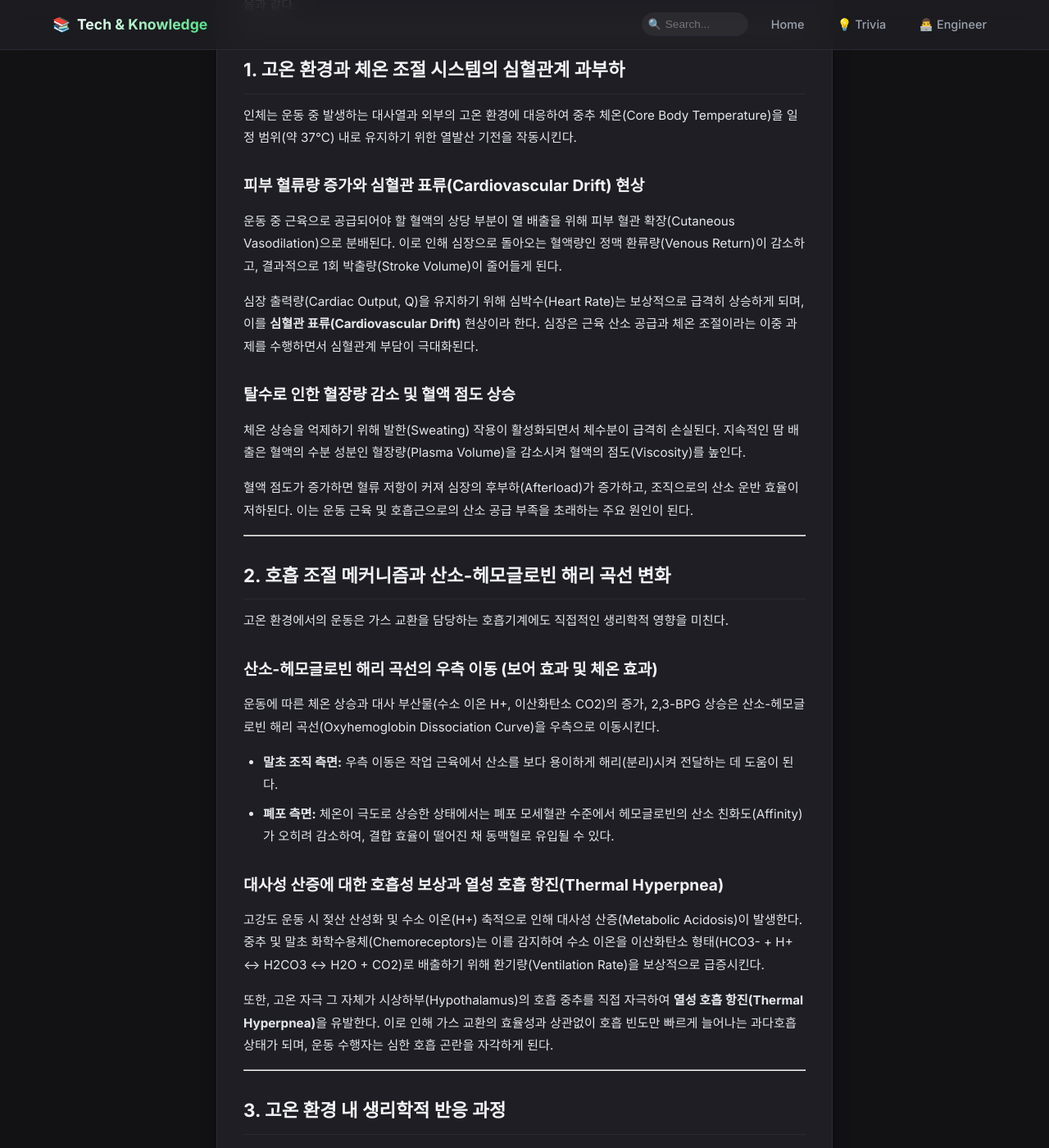
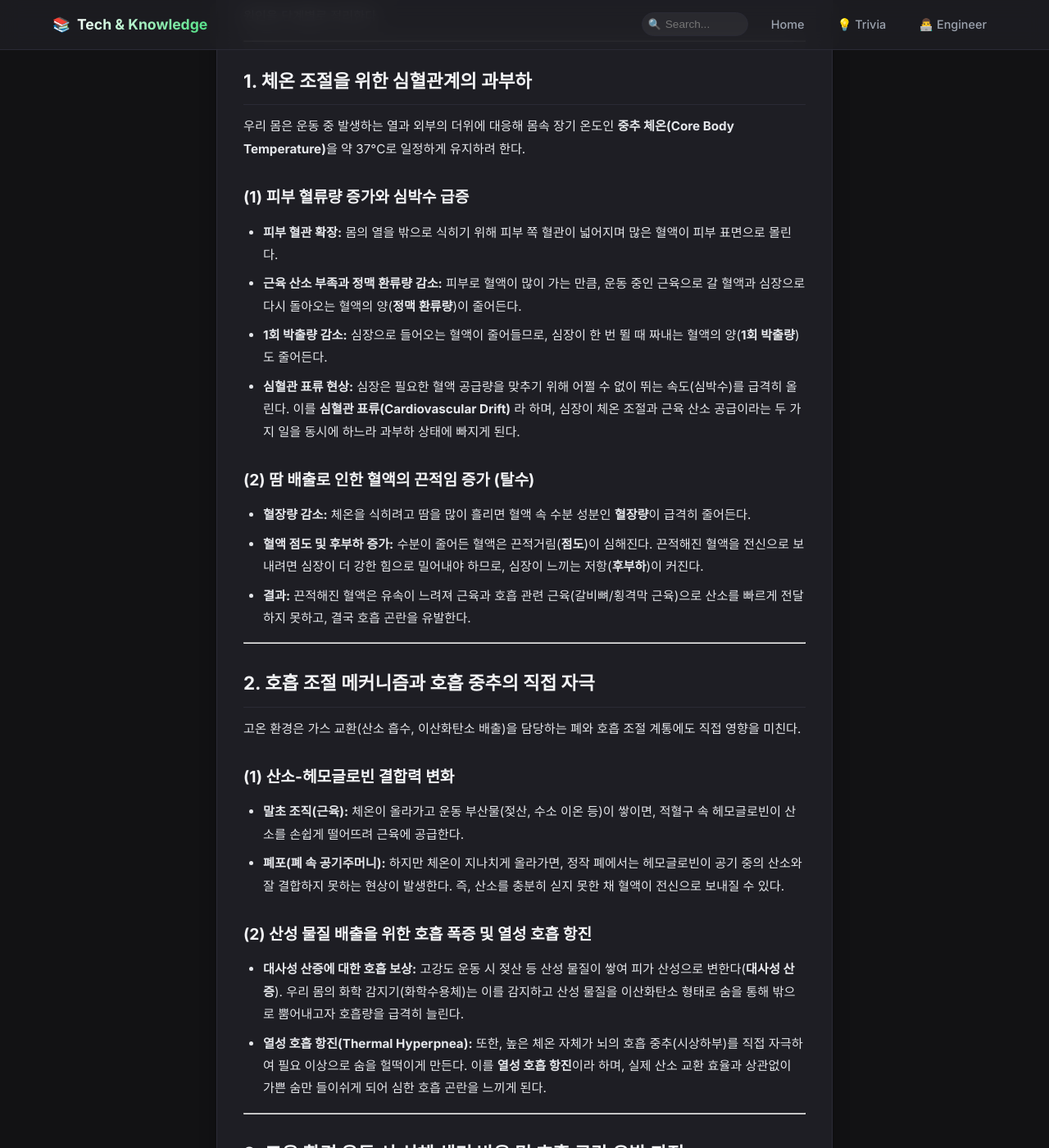
Before and after one commit to ethanpark0726/blog_automation, a Jekyll site: the page built from _posts/ko/2026-07-10-더우면 왜 더 숨이 찰까 고온 환경 운동 시 호흡 곤란의 생리학적 원인과 대처법.md, in a window 1280 px wide and 1400 px high, scrolled down 572 px. Shown: the whole window at 82% size. Built offline with Jekyll 4.4.1, drawn with Linux system fonts in a browser that asks for light colours; some of the changed text lies outside the part shown.

Commit message:
Add tranlation only template, add a review note, revised the korean post

````diff
--- a/_posts/ko/2026-07-10-더우면 왜 더 숨이 찰까 고온 환경 운동 시 호흡 곤란의 생리학적 원인과 대처법.md
+++ b/_posts/ko/2026-07-10-더우면 왜 더 숨이 찰까 고온 환경 운동 시 호흡 곤란의 생리학적 원인과 대처법.md
@@ -20,95 +20,131 @@ topic_id: crossfit-heat-science
 post_id: crossfit-heat-science-d1e480f2
 description: 더운 곳에서 운동할 때 숨이 턱 막히는 이유가 궁금했니? 아빠와 함께 체온 조절, 탈수, 산소 요구량 증가 등 과학적인 원리를 쉽고 재미있는 비유로 알아보자! 안전한 운동을 위한 꿀팁도 놓치지 마!
 ---
-# 고온 환경에서의 고강도 운동 시 호흡 곤란이 발생하는 생리학적 메커니즘
+# # 고온 환경에서의 고강도 운동 시 호흡 곤란이 발생하는 생리학적 메커니즘
 
-크로스핏이나 고강도 인터벌 트레이닝(HIIT) 등 신체적 부하가 큰 운동을 수행할 때, 고온 환경이나 난방이 가동되는 실내 공간에서는 유독 심한 숨가쁨과 호흡 곤란(Dyspnea)을 경험하게 된다. 이는 단순한 체력 저하 때문이 아니라, 체온 조절 기전과 심혈관계, 호흡기계가 복합적으로 작용하여 발생하는 생리학적 스트레스의 결과이다.
+크로스핏이나 고강도 인터벌 트레이닝(HIIT) 등 신체적 부하가 큰 운동을 수행할 때, 고온 환경이나 난방이 가동되는 실내 공간에서는 유독 심한 숨가쁨과 호흡 곤란을 경험하게 된다. 이는 단순한 체력 저하 때문이 아니라, 체온 조절 시스템과 심장, 폐가 복합적으로 과부하를 받기 때문에 나타나는 신체 반응이다.
 
-고온 환경에서 운동할 때 신체 내부에서 일어나는 유기적인 변화와 호흡 가쁨을 유발하는 생리학적 원인은 다음과 같다.
+의학적·생리학적 전문 지식이 없어도 쉽게 이해할 수 있도록 고온 환경에서 일어나는 신체 변화와 호흡 가쁨의 원인을 단계별로 정리한다.
 
 ---
 
-## 1\. 고온 환경과 체온 조절 시스템의 심혈관계 과부하
+## 1. 체온 조절을 위한 심혈관계의 과부하
 
-인체는 운동 중 발생하는 대사열과 외부의 고온 환경에 대응하여 중추 체온(Core Body Temperature)을 일정 범위(약 37°C) 내로 유지하기 위한 열발산 기전을 작동시킨다.
+우리 몸은 운동 중 발생하는 열과 외부의 더위에 대응해 몸속 장기 온도인 **중추 체온(Core Body Temperature)**을 약 37°C로 일정하게 유지하려 한다.
 
-### 피부 혈류량 증가와 심혈관 표류(Cardiovascular Drift) 현상
+### (1) 피부 혈류량 증가와 심박수 급증
+* **피부 혈관 확장:** 몸의 열을 밖으로 식히기 위해 피부 쪽 혈관이 넓어지며 많은 혈액이 피부 표면으로 몰린다.
+* **근육 산소 부족과 정맥 환류량 감소:** 피부로 혈액이 많이 가는 만큼, 운동 중인 근육으로 갈 혈액과 심장으로 다시 돌아오는 혈액의 양(**정맥 환류량**)이 줄어든다.
+* **1회 박출량 감소:** 심장으로 들어오는 혈액이 줄어들므로, 심장이 한 번 뛸 때 짜내는 혈액의 양(**1회 박출량**)도 줄어든다.
+* **심혈관 표류 현상:** 심장은 필요한 혈액 공급량을 맞추기 위해 어쩔 수 없이 뛰는 속도(심박수)를 급격히 올린다. 이를 **심혈관 표류(Cardiovascular Drift)** 라 하며, 심장이 체온 조절과 근육 산소 공급이라는 두 가지 일을 동시에 하느라 과부하 상태에 빠지게 된다.
 
-운동 중 근육으로 공급되어야 할 혈액의 상당 부분이 열 배출을 위해 피부 혈관 확장(Cutaneous Vasodilation)으로 분배된다. 이로 인해 심장으로 돌아오는 혈액량인 정맥 환류량(Venous Return)이 감소하고, 결과적으로 1회 박출량(Stroke Volume)이 줄어들게 된다.
-
-심장 출력량(Cardiac Output, Q)을 유지하기 위해 심박수(Heart Rate)는 보상적으로 급격히 상승하게 되며, 이를 **심혈관 표류(Cardiovascular Drift)** 현상이라 한다. 심장은 근육 산소 공급과 체온 조절이라는 이중 과제를 수행하면서 심혈관계 부담이 극대화된다.
-
-### 탈수로 인한 혈장량 감소 및 혈액 점도 상승
-
-체온 상승을 억제하기 위해 발한(Sweating) 작용이 활성화되면서 체수분이 급격히 손실된다. 지속적인 땀 배출은 혈액의 수분 성분인 혈장량(Plasma Volume)을 감소시켜 혈액의 점도(Viscosity)를 높인다.
-
-혈액 점도가 증가하면 혈류 저항이 커져 심장의 후부하(Afterload)가 증가하고, 조직으로의 산소 운반 효율이 저하된다. 이는 운동 근육 및 호흡근으로의 산소 공급 부족을 초래하는 주요 원인이 된다.
+### (2) 땀 배출로 인한 혈액의 끈적임 증가 (탈수)
+* **혈장량 감소:** 체온을 식히려고 땀을 많이 흘리면 혈액 속 수분 성분인 **혈장량**이 급격히 줄어든다.
+* **혈액 점도 및 후부하 증가:** 수분이 줄어든 혈액은 끈적거림(**점도**)이 심해진다. 끈적해진 혈액을 전신으로 보내려면 심장이 더 강한 힘으로 밀어내야 하므로, 심장이 느끼는 저항(**후부하**)이 커진다.
+* **결과:** 끈적해진 혈액은 유속이 느려져 근육과 호흡 관련 근육(갈비뼈/횡격막 근육)으로 산소를 빠르게 전달하지 못하고, 결국 호흡 곤란을 유발한다.
 
 ---
 
-## 2\. 호흡 조절 메커니즘과 산소-헤모글로빈 해리 곡선 변화
+## 2. 호흡 조절 메커니즘과 호흡 중추의 직접 자극
 
-고온 환경에서의 운동은 가스 교환을 담당하는 호흡기계에도 직접적인 생리학적 영향을 미친다.
+고온 환경은 가스 교환(산소 흡수, 이산화탄소 배출)을 담당하는 폐와 호흡 조절 계통에도 직접 영향을 미친다.
 
-### 산소-헤모글로빈 해리 곡선의 우측 이동 (보어 효과 및 체온 효과)
+### (1) 산소-헤모글로빈 결합력 변화
+* **말초 조직(근육):** 체온이 올라가고 운동 부산물(젖산, 수소 이온 등)이 쌓이면, 적혈구 속 헤모글로빈이 산소를 손쉽게 떨어뜨려 근육에 공급한다.
+* **폐포(폐 속 공기주머니):** 하지만 체온이 지나치게 올라가면, 정작 폐에서는 헤모글로빈이 공기 중의 산소와 잘 결합하지 못하는 현상이 발생한다. 즉, 산소를 충분히 싣지 못한 채 혈액이 전신으로 보내질 수 있다.
 
-운동에 따른 체온 상승과 대사 부산물(수소 이온 H+, 이산화탄소 CO2)의 증가, 2,3-BPG 상승은 산소-헤모글로빈 해리 곡선(Oxyhemoglobin Dissociation Curve)을 우측으로 이동시킨다.
-
--   **말초 조직 측면:** 우측 이동은 작업 근육에서 산소를 보다 용이하게 해리(분리)시켜 전달하는 데 도움이 된다.
--   **폐포 측면:** 체온이 극도로 상승한 상태에서는 폐포 모세혈관 수준에서 헤모글로빈의 산소 친화도(Affinity)가 오히려 감소하여, 결합 효율이 떨어진 채 동맥혈로 유입될 수 있다.
-
-### 대사성 산증에 대한 호흡성 보상과 열성 호흡 항진(Thermal Hyperpnea)
-
-고강도 운동 시 젖산 산성화 및 수소 이온(H+) 축적으로 인해 대사성 산증(Metabolic Acidosis)이 발생한다. 중추 및 말초 화학수용체(Chemoreceptors)는 이를 감지하여 수소 이온을 이산화탄소 형태(HCO3- + H+ ↔ H2CO3 ↔ H2O + CO2)로 배출하기 위해 환기량(Ventilation Rate)을 보상적으로 급증시킨다.
-
-또한, 고온 자극 그 자체가 시상하부(Hypothalamus)의 호흡 중추를 직접 자극하여 **열성 호흡 항진(Thermal Hyperpnea)**을 유발한다. 이로 인해 가스 교환의 효율성과 상관없이 호흡 빈도만 빠르게 늘어나는 과다호흡 상태가 되며, 운동 수행자는 심한 호흡 곤란을 자각하게 된다.
+### (2) 산성 물질 배출을 위한 호흡 폭증 및 열성 호흡 항진
+* **대사성 산증에 대한 호흡 보상:** 고강도 운동 시 젖산 등 산성 물질이 쌓여 피가 산성으로 변한다(**대사성 산증**). 우리 몸의 화학 감지기(화학수용체)는 이를 감지하고 산성 물질을 이산화탄소 형태로 숨을 통해 밖으로 뿜어내고자 호흡량을 급격히 늘린다.
+* **열성 호흡 항진(Thermal Hyperpnea):** 또한, 높은 체온 자체가 뇌의 호흡 중추(시상하부)를 직접 자극하여 필요 이상으로 숨을 헐떡이게 만든다. 이를 **열성 호흡 항진**이라 하며, 실제 산소 교환 효율과 상관없이 가쁜 숨만 들이쉬게 되어 심한 호흡 곤란을 느끼게 된다.
 
 ---
 
-## 3\. 고온 환경 내 생리학적 반응 과정
+## 3. 고온 환경 운동 시 신체 생리 반응 및 호흡 곤란 유발 과정
 
 ```mermaid
-graph TD
-    A[고온 환경 및 대사열 발생] --> B[체온 상승]
-    B --> C[피부 혈관 확장 및 피부 혈류량 증가]
-    C --> D[정맥 환류량 감소 & 1회 박출량 저하]
-    D --> E[보상적 심박수 증가 / 심혈관 표류]
+flowchart TD
+    A["1. 고온 환경 & 더위 발생"] --> B["2. 체온 상승"]
 
-    B --> F[발한 작용 촉진]
-    F --> G[탈수 & 혈장량 감소]
-    G --> H[혈액 점도 상승 & 산소 운반 효율 저하]
+    subgraph C["[심혈관 과부하]"]
+        B --> C1["피부 혈관 확장 (열 배출)"]
+        C1 --> C2["심장 유입 혈액 감소"]
+        C2 --> C3["심박수 급증 (심혈관 표류)"]
+    end
 
-    B --> I[체온 상승 & 수소 이온 축적]
-    I --> J[산소-헤모글로빈 해리 곡선 우측 이동]
-    I --> K[중추 호흡 중추 자극 & 열성 호흡 항진]
+    subgraph D["[혈액 산소 전달 감소]"]
+        B --> D1["땀 배출 (수분 손실)"]
+        D1 --> D2["혈액 점도 상승 (끈적해짐)"]
+        D2 --> D3["산소 운반 효율 저하"]
+    end
 
-    E & H & K --> L[환기량 부하 극대화 및 호흡 곤란 자각]
+    subgraph E["[호흡 중추 자극]"]
+        B --> E1["뇌 호흡 중추 직접 자극"]
+        E1 --> E2["열성 호흡 항진 (헐떡임)"]
+    end
+
+    C3 & D3 & E2 --> F["3. 극심한 호흡 곤란 자각"]
 ```
 
 ---
 
-## 4\. 고온 환경 운동 시 안전 관리 및 생리학적 적응 방안
+## 4. 고온 환경 운동 시 안전 관리 및 대응 방안
 
-고온 환경에서 발생하는 호흡 곤란은 신체 열 스트레스(Thermal Stress)와 생리학적 한계를 나타내는 경고 신호이다. 이를 완화하고 안전하게 운동하기 위한 과학적 접근 방법은 다음과 같다.
+고온에서 느끼는 호흡 곤란은 신체가 한계에 다다랐음을 알리는 경고 신호이다. 이를 예방하기 위한 실전 가이드는 다음과 같다.
 
-### 1) 수분 및 전해질 공급 전략
+### (1) 수분 및 전해질 공급
+* **사전 수분 섭취:** 운동 시작 2\~4시간 전에 체중 1kg당 5\~7mL의 물을 미리 마셔 적정 수분 상태를 유지한다.
+* **전해질 음료 활용:** 1시간 이상 운동 시 물 대신 나트륨이 포함된 전해질 음료를 섭취하여 혈액 속 수분량(혈장량) 감소를 막는다. 단 조심해야 할 부분은 단순히 물만 섭취해 수분량을 늘리면 문제가 된다. 그 이유는 나트륨을 포함한 전해질이 혈액 속에서 일정한 삼투압을 유지하는 건데 단순히 물만 섭취하게 되면 삼투압이 약해져 세포 주변이나 조직으로 수분이 빠져나간다.
+* **체중 측정:** 운동 전후 체중 차이가 2% 이상 나지 않도록 조절한다. (체중 1kg 감소 당 약 1.2\~1.5L 수분 보충 필요)
 
--   **사전 수분 섭취:** 운동 시작 2~4시간 전에 체중 kg당 5~7mL의 수분을 섭취하여 적정 수분 상태(Euhydration)를 확보한다.
--   **등장성/저장성 전해질 음료 활용:** 1시간 이상 지속되는 고강도 운동 시 나트륨이 포함된 전해질 음료를 섭취하여 혈장량 감소와 저나트륨혈증을 예방한다.
--   **체중 변화 모니터링:** 운동 전후 체중 측정 시 체중의 2% 이상의 수분 손실이 발생하지 않도록 제어한다. (손실된 체중 1kg당 약 1.2~1.5L 수분 보충)
+### (2) 단계적 열 순응(Heat Acclimatization)의 상세 생리학적 원리
 
-### 2) 열 순응(Heat Acclimatization)의 단계적 적용
+약 10\~14일에 걸쳐 더운 환경에 조금씩 적응하는 열 순응 과정을 거치면 신체에는 다음과 같은 생리학적 원리가 작동한다.
 
-약 10~14일에 걸쳐 점진적으로 고온 환경에 노출되는 열 순응 과정을 거치면 다음과 같은 생리학적 적응이 일어난다.
+#### 1. 낮은 체온에서 더 빠르게 땀을 흘리는 현상
+* 땀샘의 **나트륨 재흡수 펌프(알도스테론 호르몬)** 가 훨씬 강력해져서 **'묽은 땀'** 을 배출하기 때문이다. 우리 몸은 체온이 올라간 이후에 땀 배출을 시작하면 늦는다는걸 학습하게 된다. 이로 인해서, 낮은 온도에서부터 땀샘으로 보내는 신경 신호 스위치를 켜서 체온 상승을 미리 방지한다. 더불어 수분과 염분을 지키기 위한 작용으로 알도스테론의 분비량도 늘어난다.
 
--   **혈장량 확대:** 초기 3~5일 내에 혈장량이 10~15% 증가하여 정맥 환류량과 1회 박출량을 유지한다.
--   **발한 기전 개선:** 더 낮은 체온 임계값(Threshold)에서 땀이 배출되기 시작하며, 땀 속 나트륨 농도가 낮아져 전해질 손실이 줄어든다.
--   **안정시 체온 및 심박수 감소:** 동일한 운동 강도에서 심혈관계 부담과 호흡 부하가 유의미하게 감소한다.
+* **땀샘의 나트륨 재흡수 기전**
+  우리 몸의 땀샘은 깊은 곳에 위치한 **'분비부(Coil)'** 와 피부 표면으로 이어지는 **'관(Duct)'** 으로 나뉜다.
+  1. **원액 생성:** 땀샘 분비부에서는 처음에 혈액과 비슷한 수준의 염분(나트륨, 염소)을 가진 땀 원액을 만든다.
+  2. **염분 재흡수:** 이 땀 원액이 관을 타고 피부 표면으로 올라가는 동안, 땀샘관 벽에 있는 이온 펌프가 나트륨($\text{Na}^+$)과 염소($\text{Cl}^-$)를 다시 혈액 속으로 끌어당겨 회수한다. 즉, 알도스테론의 증가로 인해서 이 펌프가 더 활발하게 작동하는 셈이다.
 
-### 3) 운동 환경 및 강도 조절 (WBGT 활용)
+  ```text
+  [땀샘 깊은 곳: 염분 많은 땀 생성]
+         ↓ (관을 따라 이동)
+  [땀샘 관: 나트륨·염소 재흡수 펌프 작동]
+         ↓
+  [피부 표면: 묽어진 땀 배출]
+  ```
 
--   단순 기온이 아닌 습도, 복사열, 풍속을 종합적으로 반영한 **습구흑구온도지수(WBGT)**를 기준으로 운동 환경 위험도를 평가한다.
--   High WBGT 환경에서는 운동 강도(RPE, 자각도)를 평소보다 낮추고, 세트 간 휴식 시간을 충분히 확보하여 체온 상승을 억제해야 한다.
+* **열 순응 후 신체 변화**
+  열 순응이 진행되면 부신피질에서 **알도스테론(Aldosterone)** 이라는 호르몬 분비가 크게 증가한다. 알도스테론은 땀샘관의 염분 재흡수 펌프를 대폭 활성화한다.
+  * **적응 전:** 땀샘관을 지나는 속도보다 재흡수 펌프 속도가 느려, 염분이 많이 포함된 짜고 끈적한 땀이 배출된다. (농도 약 $60 \sim 80 \text{ mEq/L}$)
+  * **적응 후:** 체온이 약간만 올라가도 체온 조절을 위해 땀 배출 스위치는 빨리 켜지지만, 재흡수 펌프의 효율이 기하급수적으로 높아져 염분을 대부분 혈액으로 회수한다. (농도 약 $10 \sim 30 \text{ mEq/L}$로 감소)
+
+  따라서 땀을 흘리는 시점이 빠르고 전체 땀의 양이 늘어나더라도, 땀 속 염분 농도가 절반 이하로 뚝 떨어지기 때문에 최종적으로 몸 밖으로 손실되는 총 염분량은 오히려 줄어들게 된다.
+
+#### 2. 심박수는 왜 안정이 될까?
+* 혈액 속 수분량이 크게 늘어나 **'한 번 뛸 때 짜내는 피의 양(1회 박출량)'** 이 많아지므로, 심장이 굳이 자주 뛸 필요가 없어지기 때문이다.
+
+* **심박출량($Q$)의 기본 공식**
+  심장이 1분 동안 전신으로 보내는 혈액의 총량인 **심박출량($Q$, Cardiac Output)** 은 다음과 같은 공식으로 결정된다.
+
+  $$Q = \text{HR} \times \text{SV}$$
+
+  * $Q$ (심박출량): 심장이 1분 동안 분출하는 총 혈액량
+  * $\text{HR}$ (Heart Rate, 심박수): 1분 동안 심장이 뛰는 횟수
+  * $\text{SV}$ (Stroke Volume, 1회 박출량): 심장이 한 번 뛸 때 짜내는 피의 양
+
+* **열 순응에 따른 심혈관계 적응 순서**
+  1. **혈장량(Plasma Volume)의 대폭 확대:** 열 순응 초기에 신체는 체내 단백질(알부민) 합성 및 수분 보존 호르몬을 늘려 혈액 속 수분 성분인 '혈장량'을 10\~15% 확장시킨다.
+  2. **1회 박출량($\text{SV}$)의 증가:** 혈액의 절대량이 늘어나면 심장으로 돌아오는 혈액량(정맥 환류량)이 풍부해진다. 심장에 피가 가득 차게 되므로, 심장이 한 번 팽창했다가 짜낼 때 내보내는 혈액의 양($\text{SV}$)이 대폭 증가한다.
+  3. **심박수($\text{HR}$)의 보상적 감소:** 동일한 강도로 운동할 때 근육과 피부로 보내야 하는 전체 혈액량($Q$)은 일정하다. 이때 공식에서 $\text{SV}$(1회 박출량)가 크게 늘어났기 때문에, 심장은 $\text{HR}$(심박수)을 많이 올리지 않고도 동일한 $Q$를 달성할 수 있게 된다.
+
+  또한, 이전보다 체온이 덜 올라가기 때문에 뇌의 심혈관 조절 중추가 받는 열 스트레스 자체가 감소하여, 보상적으로 심박수를 무리하게 올리던 생리적 반응이 줄어들게 된다.
+
+### (3) 체감 더위 지수(WBGT) 기준 운동 조절
+* 단순 기온이 아닌 습도, 햇빛 열기, 바람을 종합한 **습구흑구온도지수(WBGT)** 를 고려해야 한다. 습도가 높은 날은 땀이 잘 증발하지 않아 체온이 더 급격히 올라간다.
+* WBGT 지수가 높은 날에는 운동 강도를 평소보다 낮추고 세트 간 휴식 시간을 충분히 가져야 한다.
 
 ## 참고자료
 
````
Also changed, not shown: _reviews/pending/crossfit-heat-science-d1e480f2.md (added, +13 -0 lines), _templates/translation_only-template.md (added, +13 -0 lines).
